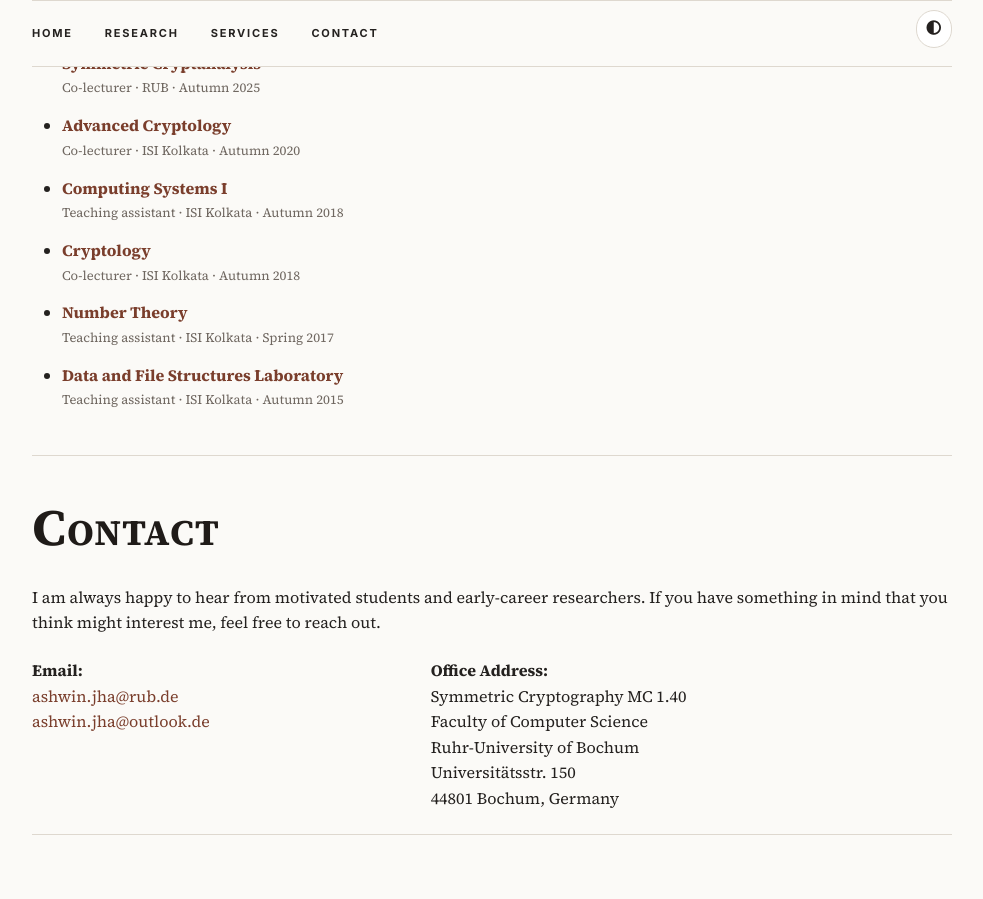
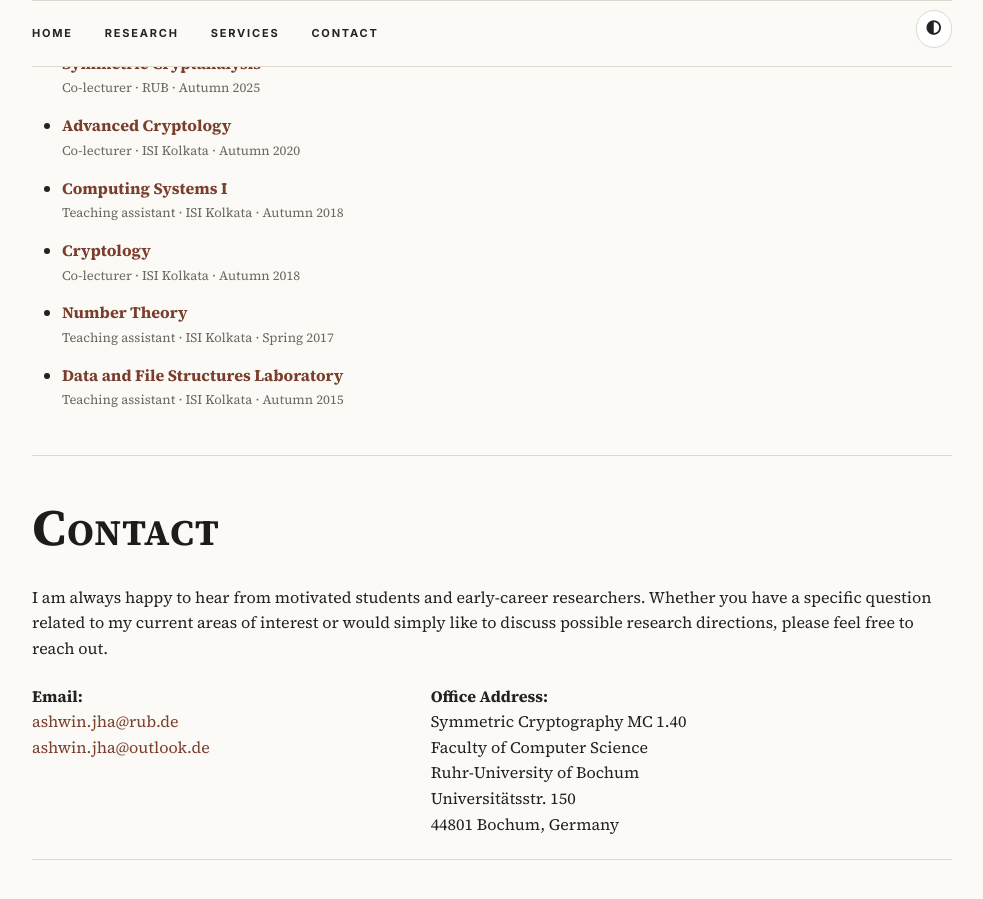
Before and after one commit to ashwin-jha/ashwin-jha.github.io, a Jekyll site: the page built from index.md, in a window 1280 px wide and 900 px high, scrolled down 5976 px. Shown: the whole window, without its empty margins (148-1131 px from the left). Built offline with Jekyll 4.4.1, drawn with Linux system fonts in a browser that asks for light colours; some web fonts are replaced; a style sheet for code colours, icons or effects is not loaded; before the commit the page ends 6851 px from its top, so only the background shows below that.

Commit message:
update contact text

```diff
--- a/_includes/contact.html
+++ b/_includes/contact.html
@@ -1,7 +1,7 @@
 <section id="contact">
     <h1>Contact</h1>
     <p>
-        I am always happy to hear from motivated students and early-career researchers. If you have something in mind that you think might interest me, feel free to reach out.
+        I am always happy to hear from motivated students and early-career researchers. Whether you have a specific question related to my current areas of interest or would simply like to discuss possible research directions, please feel free to reach out.
     </p>
     <div class="row">
         <div class="five columns">
```
